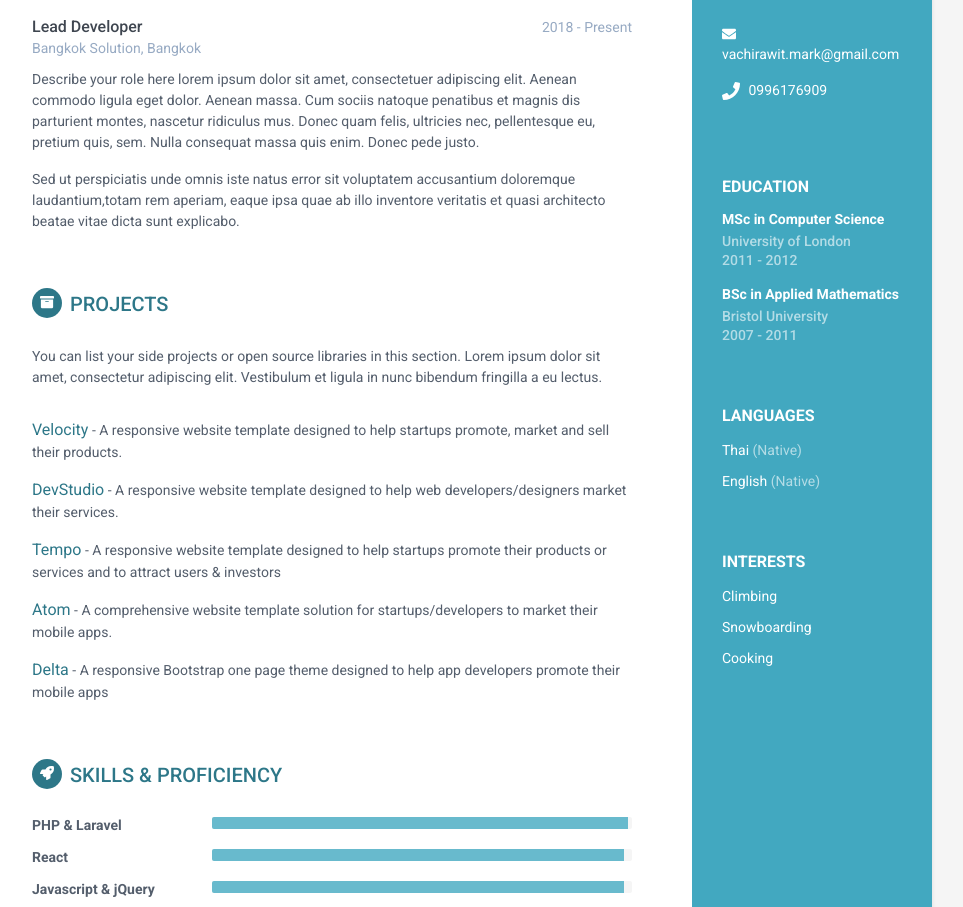
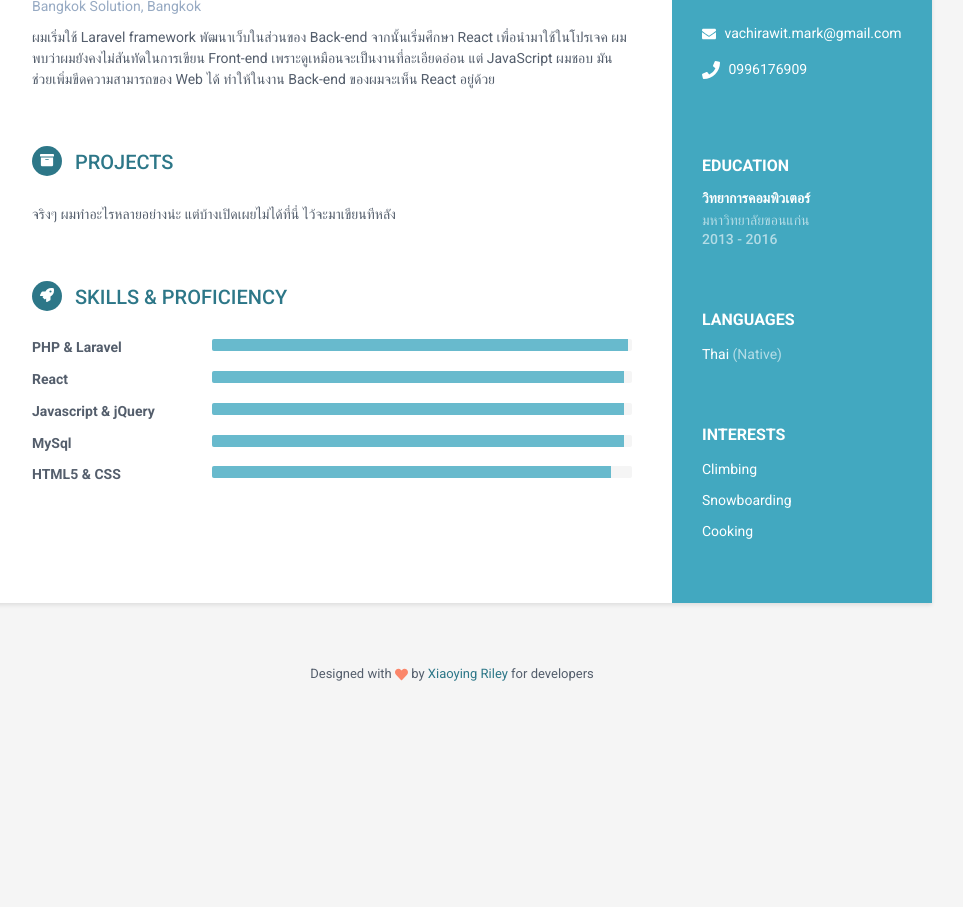
Before and after one commit to M4R14/Resume, a website: page public/index.html in a window 1280 px wide. Shown: the part 325-1232 px from the top of the page, without its empty margins (188-1151 px from the left). After the commit the page ends 1040 px from the top, so only its background shows below. Drawn offline with Linux system fonts and the light colour scheme.

Commit message:
เพิ่ม ข้อมูล

```diff
--- a/public/index.html
+++ b/public/index.html
@@ -1,7 +1,7 @@
 <!DOCTYPE html>
 <html lang="en">
 <head>
-    <title>Orbit - Bootstrap 4 Resume/CV Template for Developers</title>
+    <title>vachirawit laolod / Web Developer</title>
 
     <!-- Meta -->
     <meta charset="utf-8">
@@ -22,7 +22,7 @@
 
 <body>
     <div class="wrapper">
-        <div class="sidebar-wrapper">
+        <div class="sidebar-wrapper" style="width: 260px;">
             <div class="profile-container">
                 <img
                     class="profile"
@@ -39,7 +39,9 @@
                 <ul class="list-unstyled contact-list">
                     <li class="email">
                         <i class="fas fa-envelope"></i>
-                        <a href="mailto:vachirawit.mark@gmail.com">vachirawit.mark@gmail.com</a>
+                        <a href="mailto:vachirawit.mark@gmail.com">
+                            vachirawit.mark@gmail.com
+                        </a>
                     </li>
                     <li class="phone">
                         <i class="fas fa-phone"></i>
@@ -66,14 +68,9 @@
             <div class="education-container container-block">
                 <h2 class="container-block-title">Education</h2>
                 <div class="item">
-                    <h4 class="degree">MSc in Computer Science</h4>
-                    <h5 class="meta">University of London</h5>
-                    <div class="time">2011 - 2012</div>
-                </div><!--//item-->
-                <div class="item">
-                    <h4 class="degree">BSc in Applied Mathematics</h4>
-                    <h5 class="meta">Bristol University</h5>
-                    <div class="time">2007 - 2011</div>
+                    <h4 class="degree">วิทยาการคอมพิวเตอร์</h4>
+                    <h5 class="meta">มหาวิทยาลัยขอนแก่น</h5>
+                    <div class="time">2013 - 2016</div>
                 </div><!--//item-->
             </div><!--//education-container-->
 
@@ -81,7 +78,7 @@
                 <h2 class="container-block-title">Languages</h2>
                 <ul class="list-unstyled interests-list">
                     <li>Thai <span class="lang-desc">(Native)</span></li>
-                    <li>English <span class="lang-desc">(Native)</span></li>
+                    <!-- <li>English <span class="lang-desc">(Native)</span></li> -->
                     <!-- <li>French <span class="lang-desc">(Professional)</span></li>
                     <li>Spanish <span class="lang-desc">(Professional)</span></li> -->
                 </ul>
@@ -95,42 +92,40 @@
                     <li>Cooking</li>
                 </ul>
             </div><!--//interests-->
-
         </div><!--//sidebar-wrapper-->
 
         <div class="main-wrapper">
-
             <section class="section summary-section">
-                <h2 class="section-title"><span class="icon-holder"><i class="fas fa-user"></i></span>Career Profile</h2>
+                <h2 class="section-title"><span class="icon-holder"><i class="fas fa-user"></i>
+                </span>Career Profile</h2>
                 <div class="summary">
-                    <p>Summarise your career here lorem ipsum dolor sit amet, consectetuer adipiscing elit. You can <a href="https://themes.3rdwavemedia.com/bootstrap-templates/resume/orbit-free-resume-cv-bootstrap-theme-for-developers/" target="_blank">download this free resume/CV template here</a>. Aenean commodo ligula eget dolor aenean massa. Cum sociis natoque penatibus et magnis dis parturient montes, nascetur ridiculus mus. Donec quam felis, ultricies nec, pellentesque eu.</p>
+                    <p>
+                        ผมชื่อมาร์ค เป็น Progammer มาได้ 2 ปี มีชำนานในด้านการออกแบบและว่างระบบ และปรับปรุงประสิทธิภาพระบบ
+                        เพราะมีทักษะการเรียนรู้ที่เร็ว จึงเป็นเรียนสำหรับการเริ่มต้นสิ่งใหม่
+                    </p>
                 </div><!--//summary-->
             </section><!--//section-->
 
             <section class="section experiences-section">
-                <h2 class="section-title"><span class="icon-holder"><i class="fas fa-briefcase"></i></span>Experiences</h2>
+                <h2 class="section-title">
+                    <span class="icon-holder">
+                        <i class="fas fa-briefcase"></i>
+                    </span> Experiences
+                </h2>
 
                 <div class="item">
                     <div class="meta">
                         <div class="upper-row">
-                            <h3 class="job-title">Lead Developer</h3>
-                            <div class="time">2018 - Present</div>
+                            <h3 class="job-title">Web Developer</h3>
+                            <div class="time">2017 - Present</div>
                         </div>
                         <div class="company">Bangkok Solution, Bangkok</div>
                     </div>
                     <div class="details">
                         <p>
-                            Describe your role here lorem ipsum dolor sit amet,
-                            consectetuer adipiscing elit. Aenean commodo ligula eget dolor.
-                            Aenean massa. Cum sociis natoque penatibus et magnis dis parturient montes,
-                            nascetur ridiculus mus. Donec quam felis, ultricies nec, pellentesque eu, pretium quis, sem.
-                            Nulla consequat massa quis enim. Donec pede justo.
-                        </p>
-                        <p>
-                            Sed ut perspiciatis unde omnis iste natus error sit voluptatem
-                            accusantium doloremque laudantium,totam rem aperiam,
-                            eaque ipsa quae ab illo inventore veritatis et quasi
-                            architecto beatae vitae dicta sunt explicabo.
+                            ผมเริ่มใช้ Laravel framework พัฒนาเว็บในส่วนของ Back-end จากนั้นเริ่มศึกษา React
+                            เพื่อนำมาใช้ในโปรเจค ผมพบว่าผมยังคงไม่สันทัดในการเขียน Front-end เพราะดูเหมือนจะเป็นงานที่ละเอียดอ่อน
+                            แต่ JavaScript ผมชอบ มันช่วยเพิ่มขีดความสามารถของ Web ได้ ทำให้ในงาน Back-end ของผมจะเห็น React อยู่ด้วย
                         </p>
                     </div>
                 </div>
@@ -165,31 +160,32 @@
             </section><!--//section-->
 
             <section class="section projects-section">
-                <h2 class="section-title"><span class="icon-holder"><i class="fas fa-archive"></i></span>Projects</h2>
+                <h2 class="section-title">
+                    <span class="icon-holder"><i class="fas fa-archive"></i></span>
+                    Projects
+                </h2>
                 <div class="intro">
-                    <p>You can list your side projects or open source libraries in this section. Lorem ipsum dolor sit amet, consectetur adipiscing elit. Vestibulum et ligula in nunc bibendum fringilla a eu lectus.</p>
+                    <p>จริงๆ ผมทำอะไรหลายอย่างน่ะ แต่บ้างเปิดเผยไม่ได้ที่นี่ ไว้จะมาเขียนทีหลัง</p>
                 </div><!--//intro-->
-                <div class="item">
-                    <span class="project-title"><a href="#hook">Velocity</a></span> - <span class="project-tagline">A responsive website template designed to help startups promote, market and sell their products.</span>
-
-                </div><!--//item-->
-                <div class="item">
-                    <span class="project-title"><a href="http://themes.3rdwavemedia.com/website-templates/responsive-bootstrap-theme-web-development-agencies-devstudio/" target="_blank">DevStudio</a></span> -
-                    <span class="project-tagline">A responsive website template designed to help web developers/designers market their services. </span>
-                </div><!--//item-->
-                <div class="item">
-                    <span class="project-title"><a href="http://themes.3rdwavemedia.com/website-templates/responsive-bootstrap-theme-for-startups-tempo/" target="_blank">Tempo</a></span> - <span class="project-tagline">A responsive website template designed to help startups promote their products or services and to attract users &amp; investors</span>
-                </div><!--//item-->
-                <div class="item">
-                    <span class="project-title"><a href="hhttp://themes.3rdwavemedia.com/website-templates/responsive-bootstrap-theme-mobile-apps-atom/" target="_blank">Atom</a></span> - <span class="project-tagline">A comprehensive website template solution for startups/developers to market their mobile apps. </span>
-                </div><!--//item-->
-                <div class="item">
-                    <span class="project-title"><a href="http://themes.3rdwavemedia.com/website-templates/responsive-bootstrap-theme-for-mobile-apps-delta/" target="_blank">Delta</a></span> - <span class="project-tagline">A responsive Bootstrap one page theme designed to help app developers promote their mobile apps</span>
-                </div><!--//item-->
+                <!-- <div class="item">
+                    <span class="project-title">
+                        <a href="#hook">Velocity</a>
+                    </span> -
+                    <span class="project-tagline">
+                        A responsive website template designed to help startups promote,
+                        market and sell their products.
+                    </span>
+                </div> -->
+                <!--//item-->
             </section><!--//section-->
 
             <section class="skills-section section">
-                <h2 class="section-title"><span class="icon-holder"><i class="fas fa-rocket"></i></span>Skills &amp; Proficiency</h2>
+                <h2 class="section-title">
+                    <span class="icon-holder">
+                        <i class="fas fa-rocket"></i>
+                    </span>
+                    Skills &amp; Proficiency
+                </h2>
                 <div class="skillset">
                     <div class="item">
                         <h3 class="level-title">PHP &amp; Laravel</h3>
```
